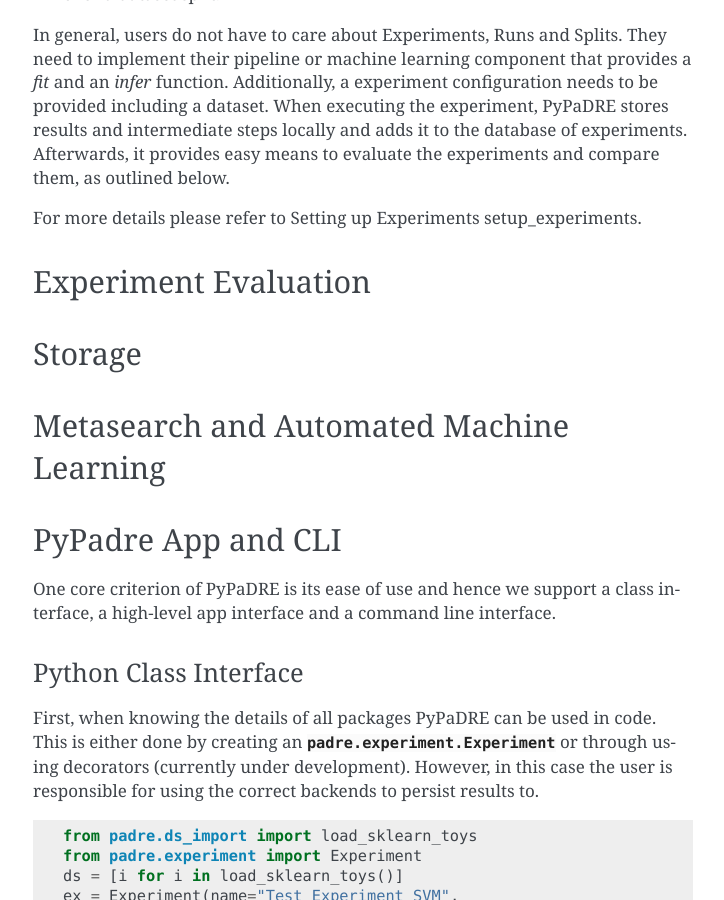
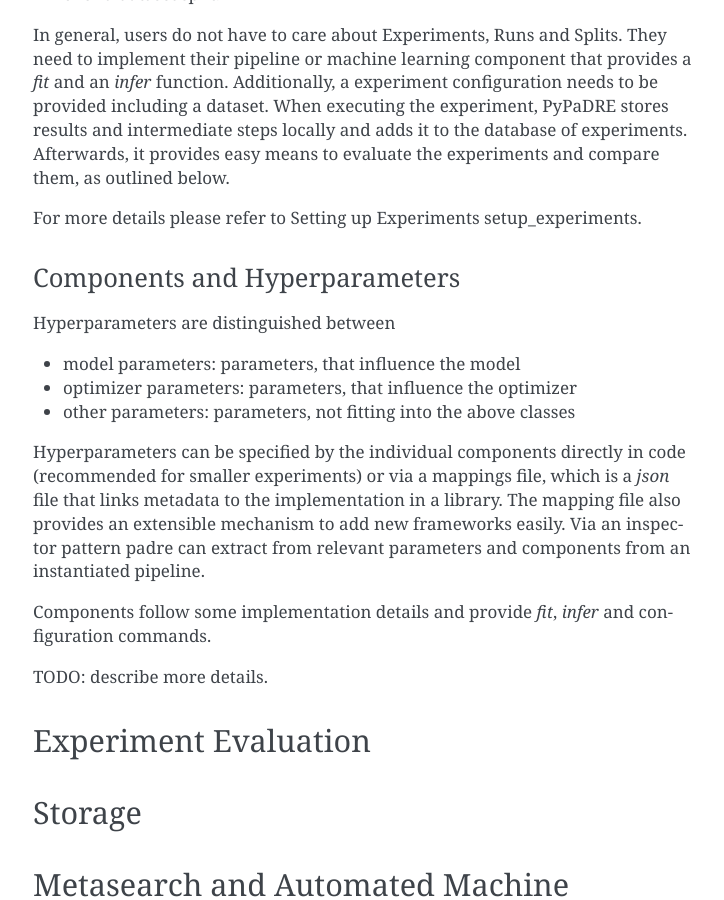
Before and after one commit to padas-lab-de/pypadre, a Sphinx documentation site: the page built from doc/source/concept.rst, in a window 1280 px wide and 900 px high, scrolled down 3043 px. Shown: the whole window, without its empty margins (387-1111 px from the left). Built offline with Sphinx 7.4.7, drawn with Linux system fonts in a browser that asks for light colours; pages that are not in the unit, such as notebooks, are missing from menus; some of the changed text lies outside the part shown.

Commit message:
added experiment description and setup details

```diff
--- a/doc/source/concept.rst
+++ b/doc/source/concept.rst
@@ -110,6 +110,25 @@ Afterwards, it provides easy means to evaluate the experiments and compare them,
 
 For more details please refer to Setting up Experiments :ref:`setup_experiments`.
 
+Components and Hyperparameters
+******************************
+
+Hyperparameters are distinguished between
+
+- model parameters: parameters, that influence the model
+- optimizer parameters: parameters, that influence the optimizer
+- other parameters: parameters, not fitting into the above classes
+
+Hyperparameters can be specified by the individual components directly in code (recommended for smaller experiments) or
+via a mappings file, which is a `json` file that links metadata to the implementation in a library.
+The mapping file also provides an extensible mechanism to add new frameworks easily.
+Via an inspector pattern padre can extract from relevant parameters and components from an instantiated pipeline.
+
+Components follow some implementation details and provide `fit`, `infer` and configuration commands.
+
+TODO: describe more details.
+
+
 Experiment Evaluation
 ---------------------
 
@@ -120,6 +139,8 @@ Storage
 
 Metasearch and Automated Machine Learning
 -----------------------------------------
+
+
 
 PyPadre App and CLI
 -------------------
```
Also changed, not shown: doc/source/setup_experiments.rst (+32 -0 lines).
